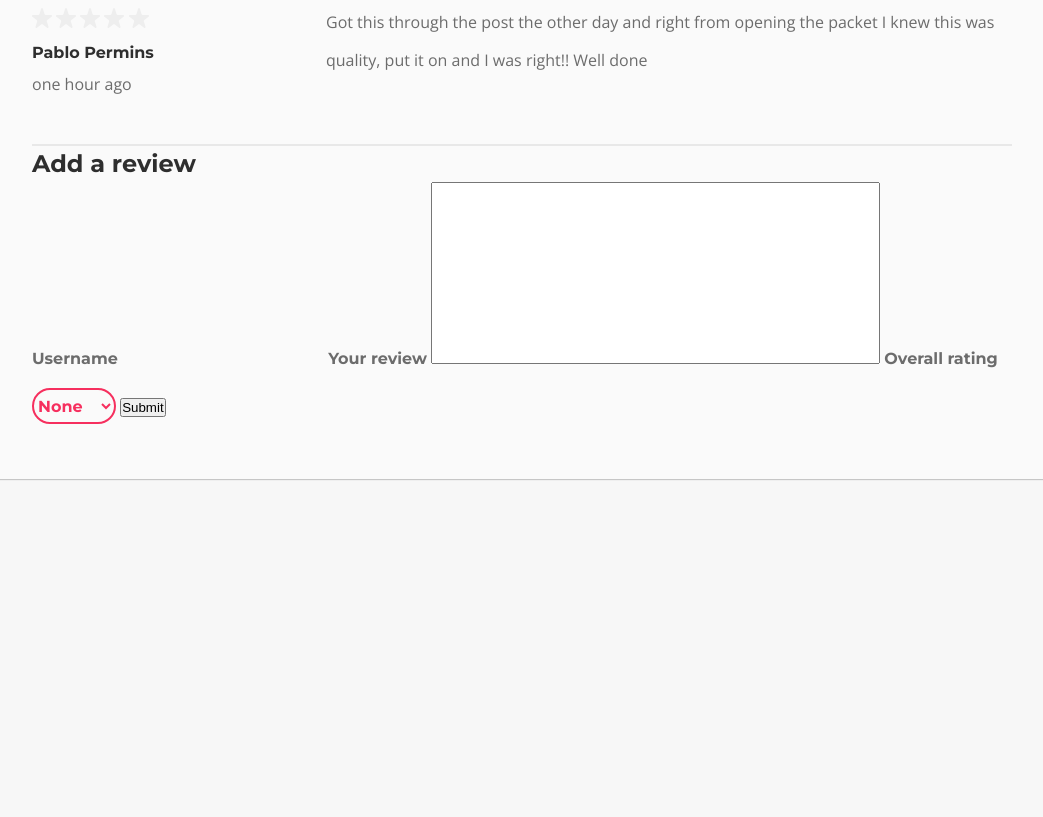
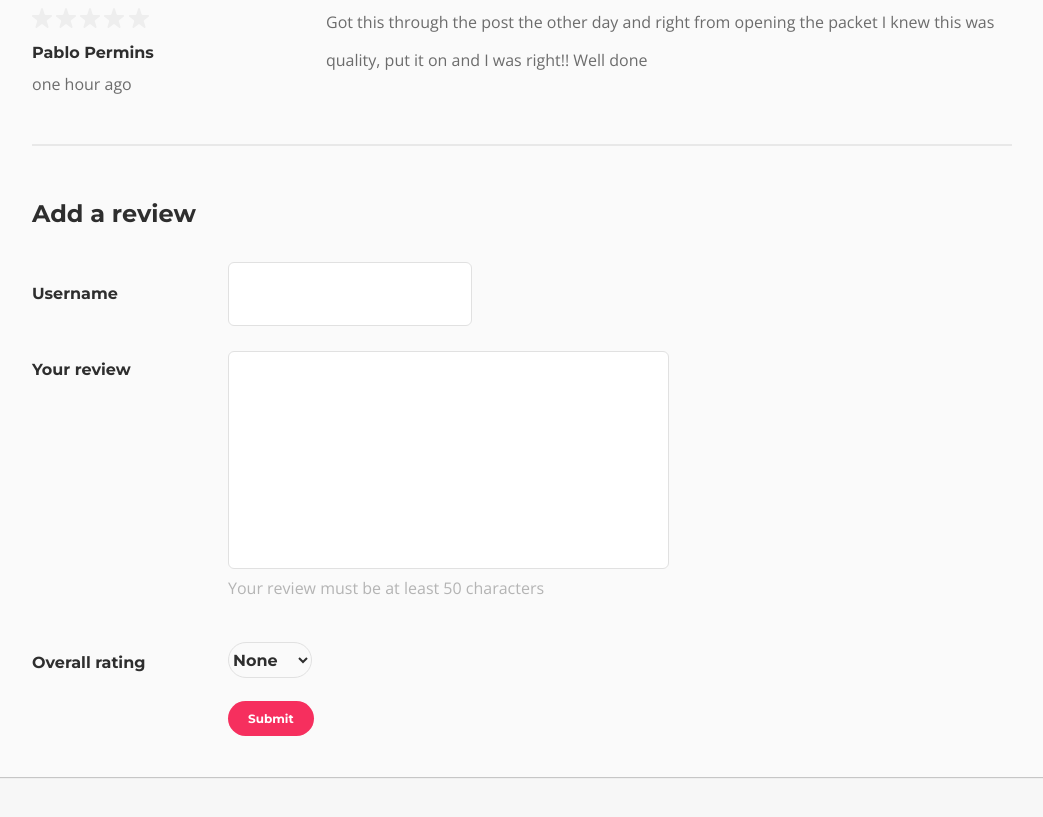
Before and after one commit to sunguru98/Turing-Front-end-Challenge, a website with bundled scripts: page src/productdetail.html in a window 1280 px wide. Shown: the part 1125-1942 px from the top of the page, without its empty margins (118-1161 px from the left). Before the commit the page ends 1629 px from the top, so only its background shows below. Built offline with nearby package versions, Linux system fonts and the light colour scheme.

Commit message:
Completed the products detail page and restructured some files

```diff
--- a/src/productdetail.html
+++ b/src/productdetail.html
@@ -53,7 +53,7 @@
       </div>
     </nav>
   </header>
-  <div class="shadowed container margin-25">
+  <div class="shadowed container margin-top-25 margin-bottom-5">
     <div class="product-container padding-25 white-bg">
       <div class="product__image-container">
         <img src="./img/shirtlarge.png" alt="Shirt Large Picture" class="product__image-container--currentimg">
@@ -182,10 +182,18 @@
       <div class="add_reviews">
         <h2>Add a review</h2>
         <form action="#" class="review__form">
+          <div class="review__form--username">
             <label for="username">Username</label>
             <input type="text" name="username" id="username">
+          </div>
+          <div class="review__form--review-text">
             <label for="review-text">Your review</label>
-          <textarea name="review-text" cols="54" rows="12"></textarea>
+            <div class="review-text__textarea">
+              <textarea name="review-text" cols="54" rows="8"></textarea>
+              <span class="review-text__note">Your review must be at least 50 characters</span>
+            </div>
+          </div>
+          <div class="review__form--rating">
             <label for="rating">Overall rating</label>
             <select name="rating" id="rating">
               <option value="" selected disabled>None</option>
@@ -195,6 +203,7 @@
               <option value="4">4</option>
               <option value="5">5</option>
             </select>
+          </div>
           <input type="submit" value="Submit">
         </form>
       </div>
--- a/src/sass/_base.scss
+++ b/src/sass/common/_base.scss
@@ -5,6 +5,7 @@
 }
 textarea{
   resize: none;
+  width: 80%;
 }
 select {
   margin: 1rem 0 1.5rem 0;
@@ -68,8 +69,11 @@ input[type='text']::placeholder {
 .padding-25{
   padding: 2.5rem;
 }
-.margin-25{
-  margin: 2.5rem auto;
+.margin-top-25{
+  margin-top: 2.5rem;
+}
+.margin-bottom-5{
+  margin-bottom: 5rem;
 }
 .white-bg{
   background: $white-color !important;
@@ -94,3 +98,15 @@ input[type='text']::placeholder {
   color: $white-color;
   background: $primary-color;
 }
+
+input[type='submit']{
+  border: none;
+  background: $primary-color;
+  color: $white-color;
+  padding: 1rem 2rem;
+  border-radius: 100px;
+}
+
+button:hover, a:hover, input[type='submit']:hover{
+  cursor: pointer;
+}
--- a/src/sass/_colors.scss
+++ b/src/sass/common/_colors.scss
@@ -4,6 +4,7 @@ $light-grey-color: #6c6c6c;
 $lighter-grey-color: #b4b4b4;
 $lightest-grey-color: #f7f7f7;
 $white-color: #fff;
+$border-color: #e1e1e1;
 
 // Other document colors
 $primary-color: #f62f5e;
--- a/src/sass/_typography.scss
+++ b/src/sass/common/_typography.scss
@@ -56,3 +56,18 @@ h3 {
   font-family: Montserrat,
   sans-serif;
 }
+
+.review__form{
+  input[type='text'],
+  textarea {
+    font-size: 1.6rem;
+    font-family: 'Open Sans',
+    sans-serif;
+  }
+}
+
+input[type='submit']{
+  font-size: 1.2rem;
+  font-family: 'Montserrat', sans-serif;
+  font-weight: 700;
+}
--- a/src/sass/main.scss
+++ b/src/sass/main.scss
@@ -1,6 +1,7 @@
-@import 'colors';
-@import 'typography';
-@import 'base';
-@import 'header';
-@import 'allproducts';
-@import 'productdetail';
+@import './common/colors';
+@import './common/typography';
+@import './common/base';
+@import './common/header';
+@import './shoppingCart/cartdetails';
+@import 'pageallproducts';
+@import 'pageproductdetail';
--- a/src/sass/productDetail/_productreviews.scss
+++ b/src/sass/productDetail/_productreviews.scss
@@ -1,18 +1,67 @@
 .reviews-container{
   background: #fafafa;
   padding: 4rem 8rem;
-  .product__reviews-list{
+  .product__reviews{
+    & .product__reviews-list {
       margin-top: 4.5rem;
+
       .product__review {
         display: flex;
         margin: 2rem 0;
+
         .review__left {
           flex-basis: 30%;
         }
+
         .review__right {
           flex: 1;
         }
       }
     }
-
   }
+  .add_reviews{
+    h2{
+      margin: 5rem 0 3rem 0;
+    }
+    .review__form{
+      &--username, &--review-text, &--rating{
+        display: flex;
+        align-items: center;
+        justify-content: flex-start;
+        margin-bottom: 2.5rem;
+      }
+      label {
+        color: $black-color;
+        flex-basis: 20%;
+      }
+      input[type='text'],
+      textarea {
+        background: $white-color;
+        color: $black-color;
+        border: 1px solid $border-color;
+        border-radius: 6px;
+        padding: 2rem;
+      }
+      span {
+        color: $lighter-grey-color;
+      }
+      select{
+        border: 1px solid $border-color;
+        color: $black-color;
+      }
+      &--review-text{
+        align-items: flex-start;
+        .review-text__textarea {
+          display: flex;
+          flex-direction: column;
+        }
+      }
+      &--rating{
+        margin-bottom: .5rem;
+      }
+      input[type='submit']{
+        margin-left: 20%;
+      }
+    }
+  }
+}
```
Also changed, not shown: docs/productdetail.html (+11 -2 lines), src/sass/_pageallproducts.scss (renamed from src/sass/_allproducts.scss), src/sass/_pageproductdetail.scss (renamed from src/sass/_productdetail.scss), src/sass/common/_header.scss (renamed from src/sass/_header.scss), src/sass/shoppingCart/_cartdetails.scss (added), 1 other file. Lines whose indentation alone changed are shown as unchanged.
